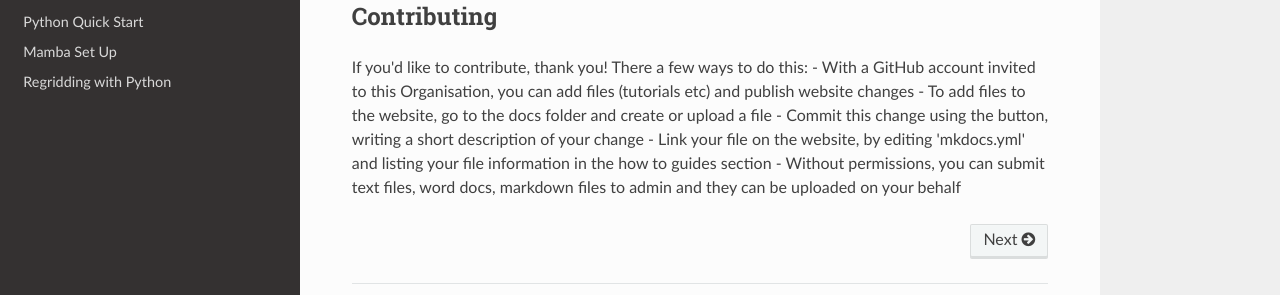
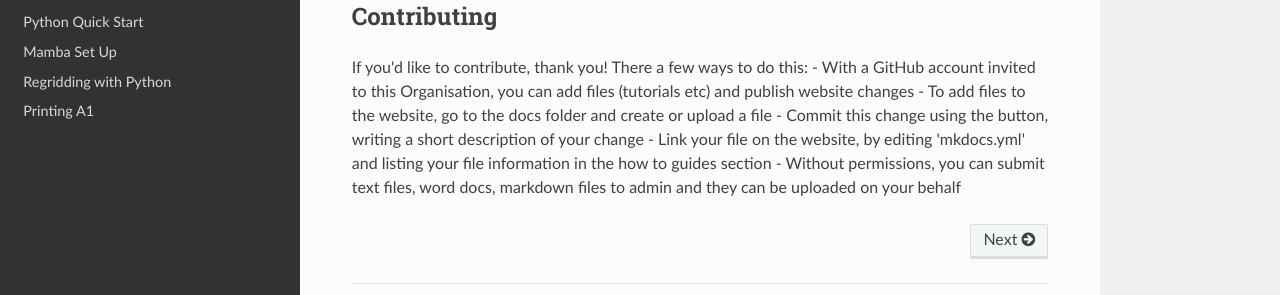
Before and after one commit to leeds-bag/bag_wiki, an MkDocs documentation site: the page built from docs/index.md, in a window 1280 px wide. Shown: the part 232-527 px from the top of the page. Built offline with MkDocs 1.6.1, drawn with Linux system fonts in a browser that asks for light colours; nearby versions of some CDN libraries.

Commit message:
Update mkdocs.yml

```diff
--- a/mkdocs.yml
+++ b/mkdocs.yml
@@ -15,6 +15,7 @@ nav:
       - Python Quick Start: python_quick_start.md
       - Mamba Set Up: conda_setup.md
       - Regridding with Python: how_to_regrid_xesmf_tutorial.md
+      - Printing A1: printing.md
 
 
 plugins:
```
